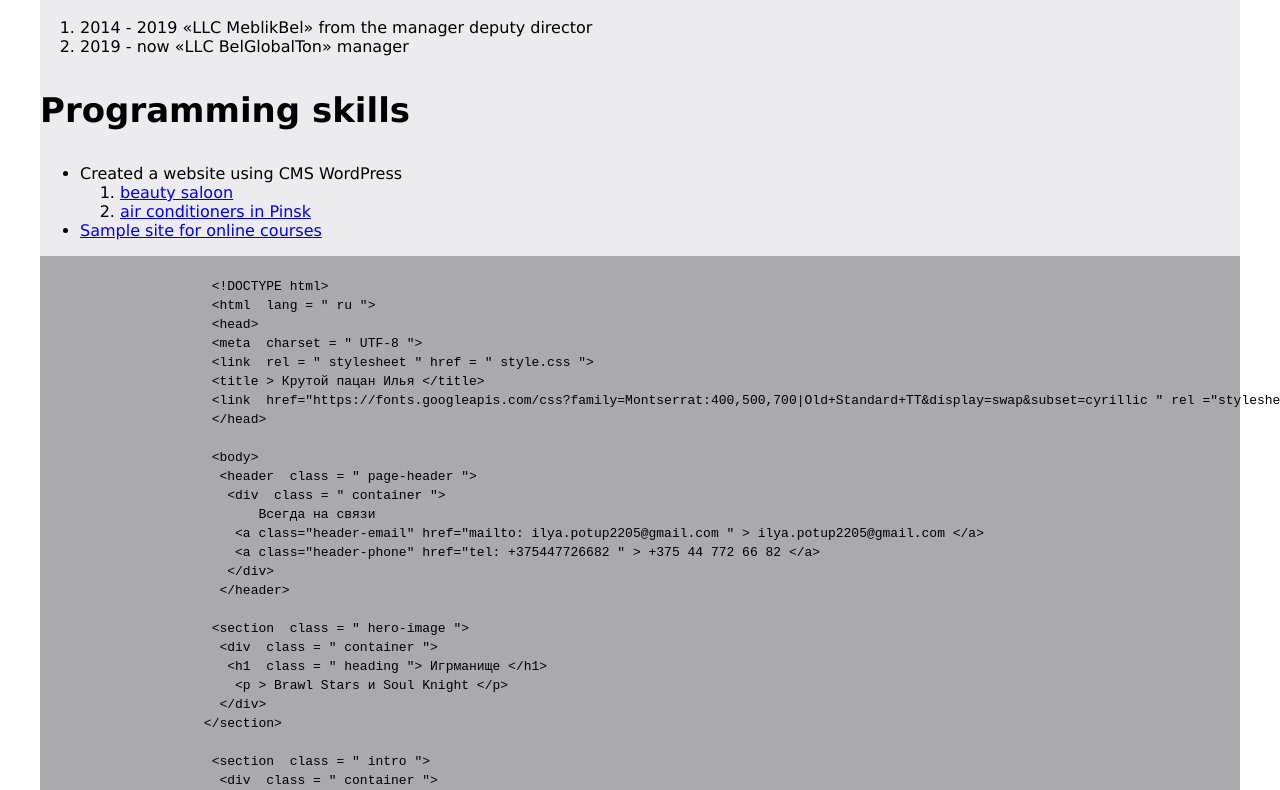
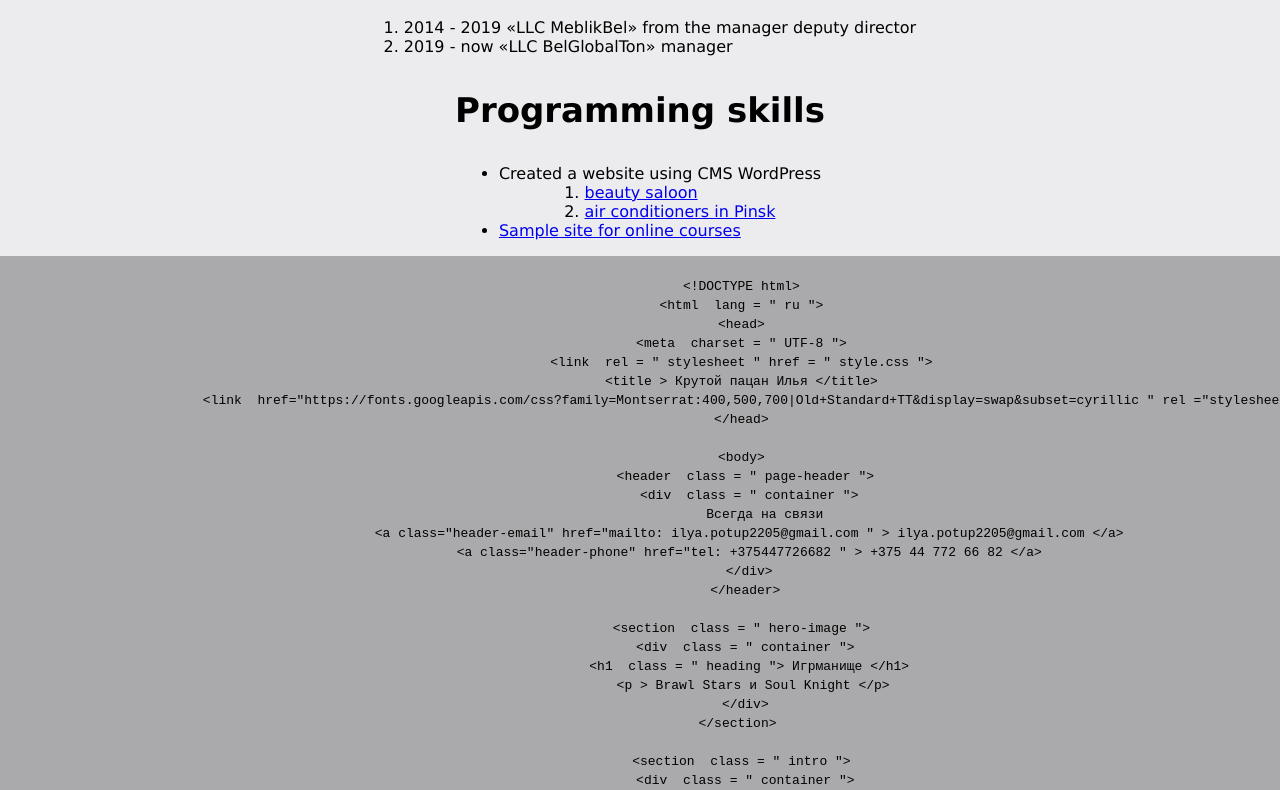
Before and after one commit to Olkushka/rsschool-cv, a plain HTML site: page index.html in a window 1280 px wide. Shown: the part 664-1454 px from the top of the page. Drawn offline with Linux system fonts and the light colour scheme.

Commit message:
fix: text-align: center

```diff
--- a/index.html
+++ b/index.html
@@ -8,6 +8,7 @@
     <link rel="stylesheet" href="style.css">
 </head>
 <body>
+    <article class="cv">
         <header>
             <figure class="ava">
                 <img src="img/portret.png" alt="photo" width="144" height="189">
@@ -145,5 +146,6 @@
             <a href="https://github.com/Olkushka" class="githab">GitHub Olya</a>
             <p class="year">2021</p>
         </footer>
+    </article>
 </body>
 </html>
--- a/style.css
+++ b/style.css
@@ -1,10 +1,18 @@
+html {
+    scroll-behavior: smooth;
+}
+
 body {
     margin: auto;
+    font-family: Verdana, sans-serif;
+
+}
+
+article {
     display: flex;
     flex-direction: column;
-    font-family: Verdana, sans-serif;
-    max-width: 1200px;
-
+    margin: 0px;
+    text-align: center;
 }
 
 header {
@@ -14,6 +22,19 @@ header {
     justify-content: center;
     color: rgb(97, 10, 50);
 }
+
+ul {
+    display: grid;
+    justify-content: center;
+    justify-items: start;
+}
+
+ol {
+    display: grid;
+    justify-content: center;
+    justify-items: start;
+}
+
 .name {
 margin: 10px;
 text-transform: uppercase;
```
Lines whose indentation alone changed are shown as unchanged.
